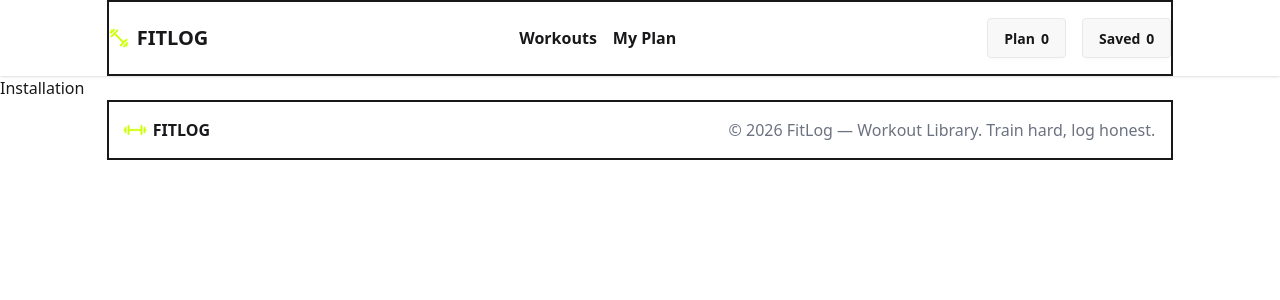
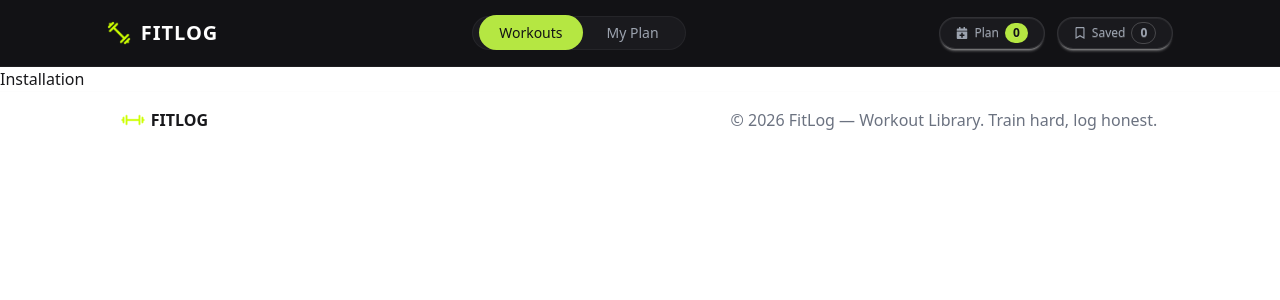
Before and after one commit to nuruddin2971/fit-log, a Next.js app: page /myPlan in a window 1280 px wide. Shown: the top 300 px of the page. Built offline with nearby package versions, Linux system fonts and the light colour scheme.

Commit message:
re-design nav bar

```diff
--- a/src/app/workouts/[id]/page.tsx
+++ b/src/app/workouts/[id]/page.tsx
@@ -129,7 +129,7 @@ const CardDetailsPage = async ({ params }: TCardDetailsProps) => {
 
           {/* Action Buttons */}
           <div className="flex flex-wrap gap-4 pt-4">
-            <button className="btn bg-[#b5e742] hover:bg-[#a2d435] text-[#1a1a1e] border-none font-bold flex-1 rounded-xl">
+            <button className="btn bg-[#b5e742] hover:bg-[#a2d435] text-[#1a1a1e] border-none font-bold px-6 rounded-xl">
               <FaCalendarPlus className="text-lg" /> Add to today's plan
             </button>
             <button className="btn bg-[#1a1a1e] hover:bg-[#25252b] text-white border border-white/10 font-medium px-6 rounded-xl">
--- a/src/components/homepage/Banner.tsx
+++ b/src/components/homepage/Banner.tsx
@@ -5,7 +5,7 @@ import banner from "@/assets/banner.png";
 const Banner = () => {
   return (
     <div className="my-10">
-      <div className="w-10/12 mx-auto flex justify-between items-center border-2 p-14">
+      <div className="w-10/12 mx-auto flex justify-between items-center bg-[#15171D] rounded-2xl p-14">
         <div className="space-y-4">
           <p className="font-bold text-[#C2F800]">WORKOUT LIBRARY</p>
           <h2 className="font-extrabold text-6xl">
--- a/src/components/homepage/Library.tsx
+++ b/src/components/homepage/Library.tsx
@@ -9,7 +9,7 @@ const Library = async () => {
   const data = await getAllData();
   // console.log(data, "data");
   return (
-    <div className="w-10/12 mx-auto my-10 border-2">
+    <div className="w-10/12 mx-auto my-10">
       <div className="my-8">
         <h2 className="font-bold text-3xl">THE LIBRARY</h2>
         <p className="text-[#9CA3AF]">
--- a/src/components/shared/Footer.tsx
+++ b/src/components/shared/Footer.tsx
@@ -4,7 +4,9 @@ import logo from "@/assets/logo.png";
 
 const Footer = () => {
   return (
-    <div className="w-10/12 mx-auto border-2 p-4">
+    <div>
+      <hr className="border-neutral-content opacity-10" />
+      <div className="w-10/12 mx-auto p-4">
         <div className="flex justify-between">
           <h2 className="flex items-center gap-2 font-bold">
             <span className="-rotate-45">
@@ -17,6 +19,7 @@ const Footer = () => {
           </p>
         </div>
       </div>
+    </div>
   );
 };
 
--- a/src/components/shared/Navbar.tsx
+++ b/src/components/shared/Navbar.tsx
@@ -2,38 +2,70 @@ import Image from "next/image";
 import React from "react";
 import logo from "@/assets/logo.png";
 import Link from "next/link";
+import { FaCalendarPlus, FaRegBookmark } from "react-icons/fa";
 
 const Navbar = () => {
   return (
-    <div className="shadow-sm">
-      <nav className="w-10/12 mx-auto flex justify-between items-center py-4 border-2">
-        <h2 className="flex items-center gap-2 font-bold text-xl">
-          <span>
-            <Image src={logo} alt="fit log logo" width={20} height={20} />
-          </span>{" "}
+    <div className="bg-[#121215] text-white">
+      <nav className="w-10/12 mx-auto flex justify-between items-center py-4">
+        {/* Logo / Brand */}
+        <Link
+          href="/"
+          className="flex items-center gap-2.5 font-bold text-xl tracking-wider"
+        >
+          <span className="text-[#b5e742]">
+            <Image
+              src={logo}
+              alt="fit log logo"
+              width={24}
+              height={24}
+              className="object-contain"
+            />
+          </span>
           FITLOG
-        </h2>
-        <ul className="flex items-center gap-4">
+        </Link>
+
+        {/* Center Nav Links (Pill Style) */}
+        <ul className="flex items-center gap-1 bg-[#1a1a1e] p-1.5 rounded-full border border-white/5 text-sm">
           <li>
-            <Link href="/" className="font-semibold hover:text-lime-500">
+            <Link
+              href="/"
+              className="px-5 py-2 rounded-full font-medium bg-[#b5e742] text-[#121215] transition"
+            >
               Workouts
             </Link>
           </li>
           <li>
-            <Link href="/myPlan" className="font-semibold hover:text-lime-500">
+            <Link
+              href="/myPlan"
+              className="px-5 py-2 rounded-full font-medium text-[#9CA3AF] hover:text-white transition"
+            >
               My Plan
             </Link>
           </li>
         </ul>
-        <div className="flex gap-4">
-          <button className="btn hover:text-lime-500">
-            Plan <span className="">0</span>
+
+        {/* Right Action Buttons */}
+        <div className="flex items-center gap-3">
+          <button className="btn btn-sm bg-[#1a1a1e] hover:bg-[#25252b] text-white border-white/10 rounded-full px-4 normal-case font-normal">
+            <span className="text-[#9CA3AF] flex items-center gap-1.5">
+              <FaCalendarPlus className="text-xs" /> Plan
+            </span>
+            <span className="bg-[#b5e742] text-[#121215] font-bold px-2 py-0.5 rounded-full text-xs">
+              0
+            </span>
           </button>
-          <button className="btn hover:text-lime-500">
-            Saved <span>0</span>
+          <button className="btn btn-sm bg-[#1a1a1e] hover:bg-[#25252b] text-white border-white/10 rounded-full px-4 normal-case font-normal">
+            <span className="text-[#9CA3AF] flex items-center gap-1.5">
+              <FaRegBookmark className="text-xs" /> Saved
+            </span>
+            <span className="bg-transparent border border-white/20 text-[#9CA3AF] font-bold px-2 py-0.5 rounded-full text-xs">
+              0
+            </span>
           </button>
         </div>
       </nav>
+      <hr className="border-white/5" />
     </div>
   );
 };
```
Lines whose indentation alone changed are shown as unchanged.
